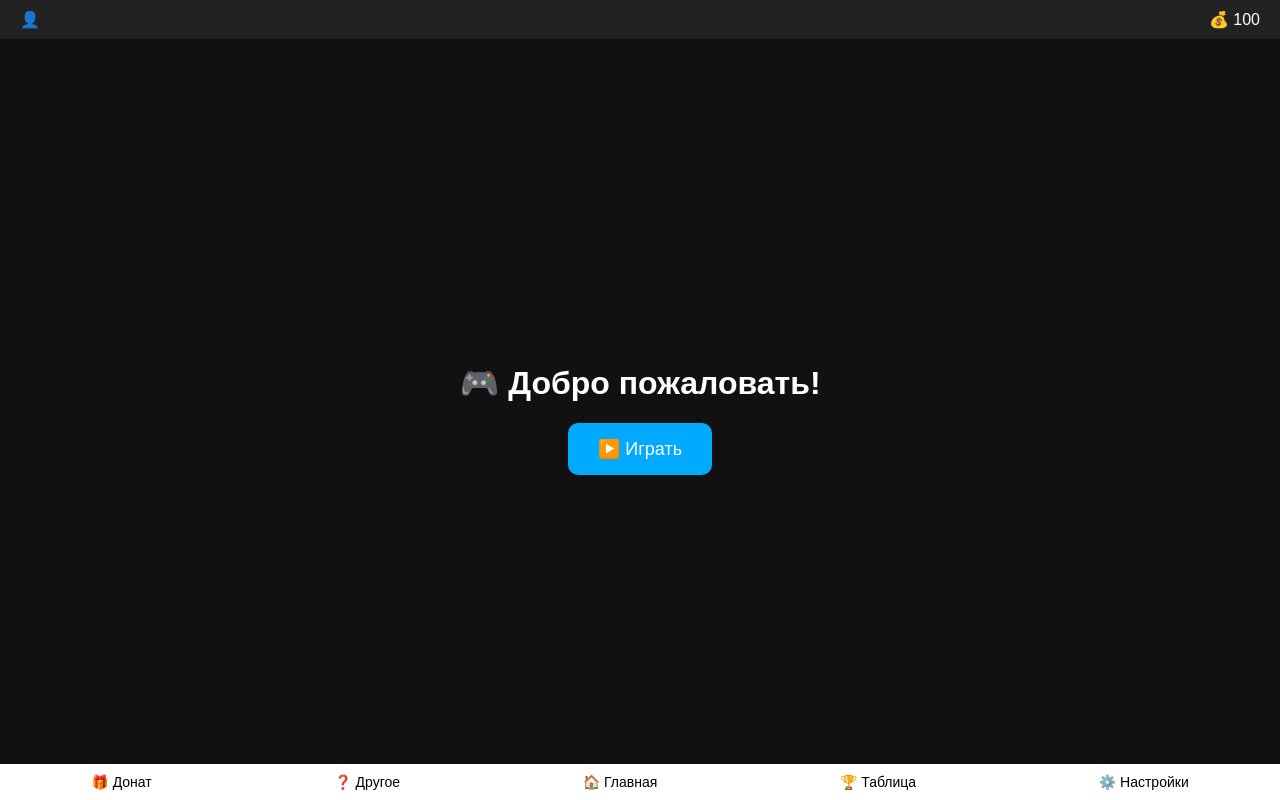
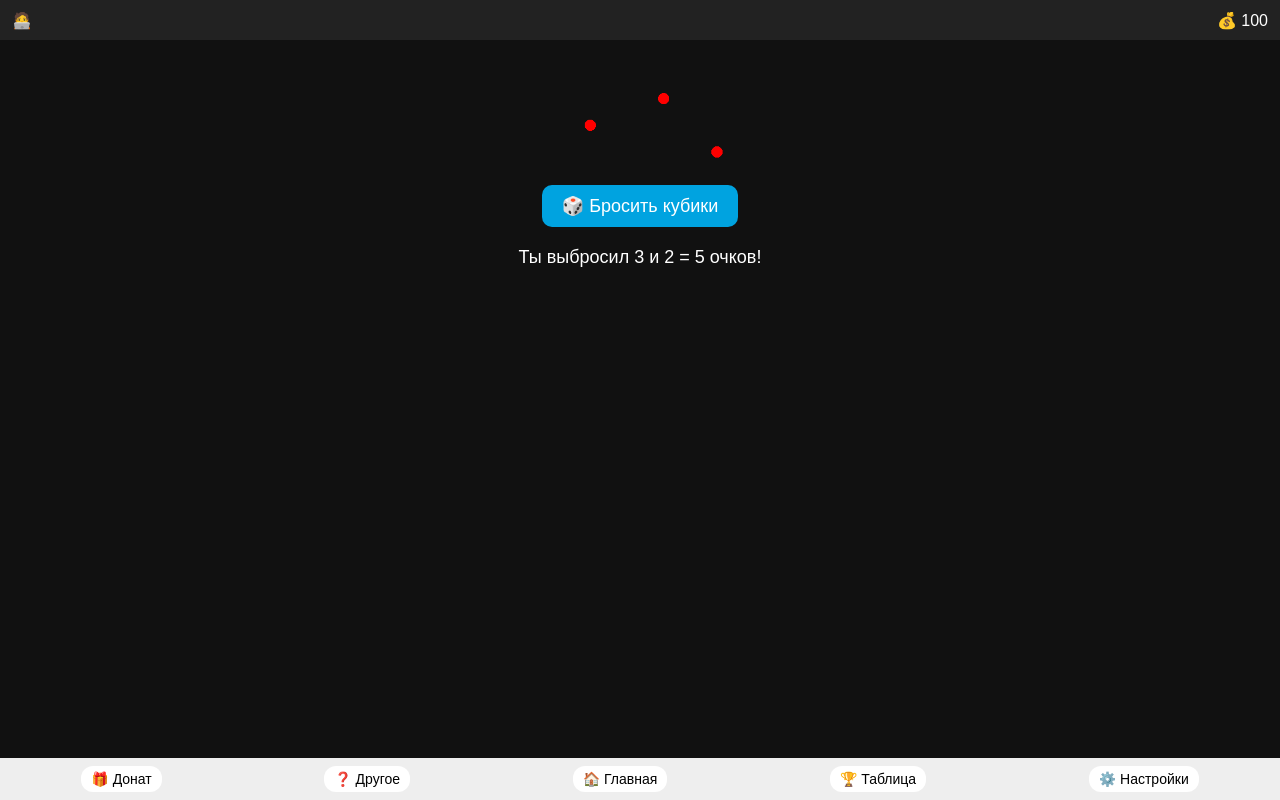
Before and after one commit to n0thrax/telegram-game-webapp, a plain HTML site: page index.html in a window 1280 px wide. Both pictures are taken after a click on the button "▶️ Играть". Drawn offline with Linux system fonts and the light colour scheme.

Commit message:
Update index.html

```diff
--- a/index.html
+++ b/index.html
@@ -1,99 +1,200 @@
-
 <!DOCTYPE html>
 <html lang="ru">
 <head>
   <meta charset="UTF-8" />
-  <meta name="viewport" content="width=device-width, initial-scale=1.0, maximum-scale=1.0, user-scalable=no">
+  <meta name="viewport" content="width=device-width, initial-scale=1.0, maximum-scale=1.0, user-scalable=no" />
   <title>Retro Money Game</title>
   <style>
-    html, body {
-      overflow: hidden;
-      height: 100%;
+    body {
       margin: 0;
-      padding: 0;
+      padding-top: 45px;
+      padding-bottom: 70px;
+      font-family: sans-serif;
       background-color: #111;
-      color: #fff;
-      font-family: sans-serif;
+      color: white;
+      text-align: center;
     }
 
     .top-bar {
+      position: fixed;
+      top: 0;
+      left: 0;
+      right: 0;
+      height: 40px;
+      background-color: #222;
       display: flex;
       justify-content: space-between;
-      padding: 10px 20px;
-      background-color: #222;
-    }
-
-    .screen {
-      display: flex;
-      flex-direction: column;
       align-items: center;
-      justify-content: center;
-      height: calc(100% - 60px);
-    }
-
-    .main-button {
-      background-color: #00aaff;
-      color: white;
-      border: none;
-      padding: 15px 30px;
-      font-size: 18px;
-      border-radius: 10px;
-      cursor: pointer;
+      padding: 0 12px;
+      z-index: 1000;
+      font-size: 16px;
     }
 
     footer {
       position: fixed;
       bottom: 0;
-      width: 100%;
+      left: 0;
+      right: 0;
+      background: #eee;
       display: flex;
       justify-content: space-around;
-      background: #fff;
-      padding: 5px 0;
+      padding: 8px 0;
+      z-index: 1000;
     }
 
     footer button {
+      border: none;
       background: white;
+      border-radius: 12px;
+      padding: 5px 10px;
+      font-size: 14px;
+    }
+
+    .screen {
+      display: none;
+      padding: 20px;
+    }
+
+    .screen.active {
+      display: block;
+    }
+
+    #diceContainer {
+      display: flex;
+      justify-content: center;
+      align-items: center;
+      margin: 20px 0;
+    }
+
+    .dice {
+      width: 80px;
+      height: 80px;
+      margin: 0 10px;
+      transition: transform 0.3s ease;
+    }
+
+    #rollButton, .play-button {
+      font-size: 18px;
+      padding: 10px 20px;
+      background: #00a3e0;
+      color: white;
       border: none;
-      font-size: 14px;
-      padding: 5px;
       border-radius: 10px;
-      min-width: 60px;
       cursor: pointer;
     }
-  </style>
+
+    #result {
+      margin-top: 20px;
+      font-size: 18px;
+    }
+
+    .leader-card {
+      background: #222;
+      color: #fff;
+      border-radius: 10px;
+      padding: 10px;
+      margin: 10px 0;
+    }
+
+  html, body {
+    overscroll-behavior: none;
+  }
+
+</style>
 </head>
+
 <body>
   <div class="top-bar">
-    <span id="username">👤 </span>
+    <span id="username">🧑‍💻 </span>
     <span id="balance">💰 100</span>
   </div>
 
-  <div class="screen" id="mainScreen">
-    <h1>🎮 Добро пожаловать!</h1>
-    <button class="main-button" onclick="startGame()">▶️ Играть</button>
+  <script>
+    const tg = window.Telegram.WebApp;
+    const user = tg.initDataUnsafe.user;
+    const username = user?.username || user?.first_name || "Гость";
+    document.getElementById("username").textContent += "@" + username;
+  </script>
+
+  <script>
+    document.addEventListener('touchmove', function (event) {
+      event.preventDefault();
+    }, { passive: false });
+  </script>
+
+</body>
+
+
+  <div id="mainScreen" class="screen active">
+    <h2>🎮 Добро пожаловать!</h2>
+    <button class="play-button" onclick="switchScreen('gameScreen')">▶️ Играть</button>
+  </div>
+
+  <div id="gameScreen" class="screen">
+    <div id="diceContainer">
+      <img id="dice1" class="dice" src="images/dice1.png" />
+      <img id="dice2" class="dice" src="images/dice2.png" />
+    </div>
+    <button id="rollButton" onclick="rollDice()">🎲 Бросить кубики</button>
+    <div id="result">Ты выбросил 3 и 2 = 5 очков!</div>
+  </div>
+
+  <div id="leaderboard" class="screen">
+    <h2>🏆 Таблица лидеров</h2>
+    <div id="leaderList">
+      <div class="leader-card">🥇 @user1 — 1200 очков</div>
+      <div class="leader-card">🥈 @user2 — 1000 очков</div>
+      <div class="leader-card">🥉 @user3 — 850 очков</div>
+    </div>
   </div>
 
   <footer>
     <button>🎁 Донат</button>
     <button>❓ Другое</button>
-    <button onclick="openScreen('mainScreen')">🏠 Главная</button>
-    <button onclick="openScreen('leaderboard')">🏆 Таблица</button>
+    <button onclick="switchScreen('mainScreen')">🏠 Главная</button>
+    <button onclick="switchScreen('leaderboard')">🏆 Таблица</button>
     <button>⚙️ Настройки</button>
   </footer>
 
+  <audio id="rollSound" src="sounds/roll.wav" preload="auto"></audio>
+
   <script>
-    const tg = window.Telegram.WebApp;
-    const user = tg.initDataUnsafe?.user || {};
-    const username = user.username || user.first_name || "Гость";
-    document.getElementById("username").textContent += "@" + username;
+    function rollDice() {
+      const dice1 = Math.floor(Math.random() * 6) + 1;
+      const dice2 = Math.floor(Math.random() * 6) + 1;
 
-    function openScreen(id) {
-      document.getElementById("mainScreen").style.display = "flex";
+      const d1 = document.getElementById('dice1');
+      const d2 = document.getElementById('dice2');
+
+      d1.classList.remove('animate');
+      d2.classList.remove('animate');
+
+      void d1.offsetWidth;
+      void d2.offsetWidth;
+
+      d1.src = 'images/dice' + dice1 + '.png';
+      d2.src = 'images/dice' + dice2 + '.png';
+
+      d1.style.transform = 'rotate(' + (Math.random() * 360) + 'deg)';
+      d2.style.transform = 'rotate(' + (Math.random() * 360) + 'deg)';
+
+      document.getElementById('result').textContent =
+        `Ты выбросил ${dice1} и ${dice2} = ${dice1 + dice2} очков!`;
+
+      document.getElementById('rollSound').play();
     }
 
-    function startGame() {
-      alert("Игра началась!");
+    function switchScreen(screenId) {
+      document.querySelectorAll('.screen').forEach(el => el.classList.remove('active'));
+      document.getElementById(screenId).classList.add('active');
     }
   </script>
+
+  <script>
+    document.addEventListener('touchmove', function (event) {
+      event.preventDefault();
+    }, { passive: false });
+  </script>
+
 </body>
 </html>
```
